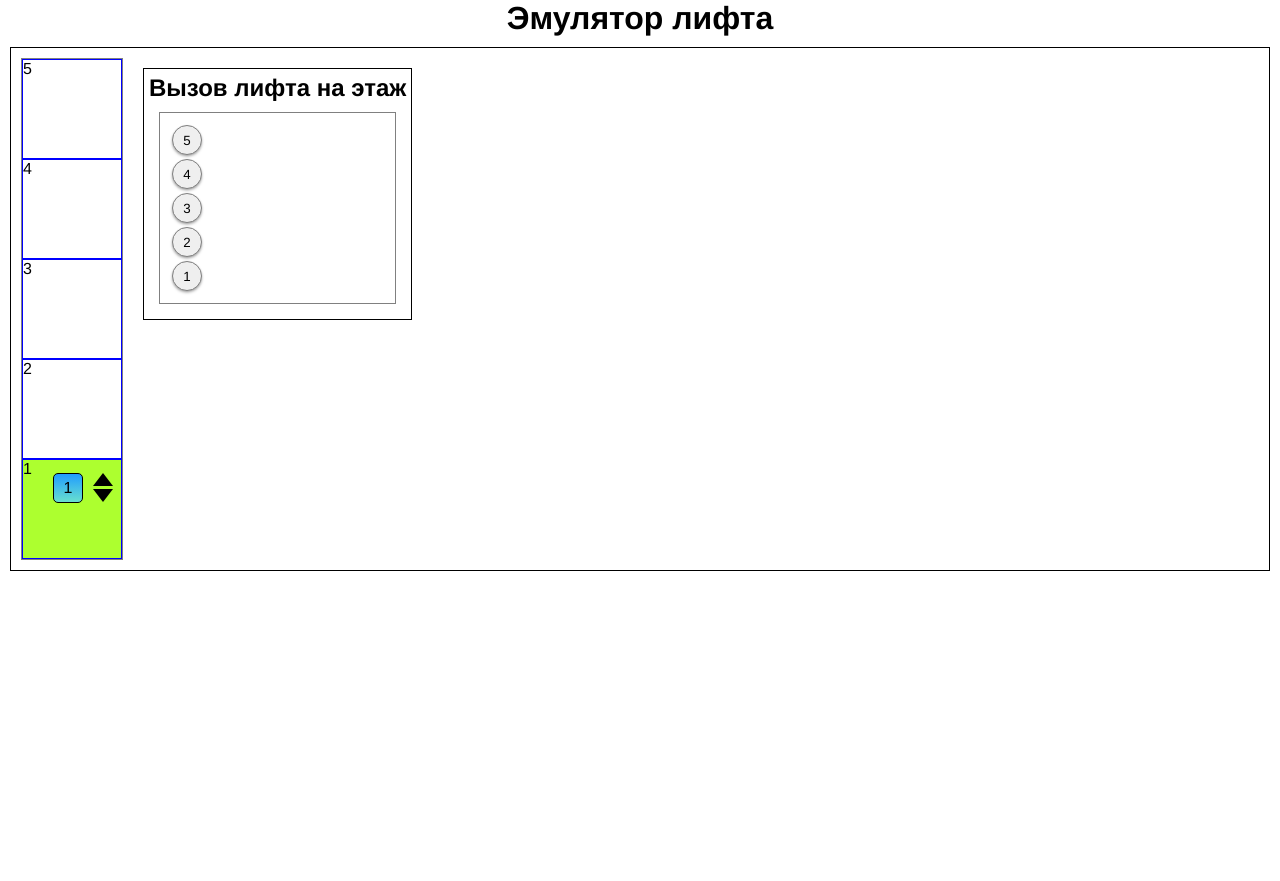
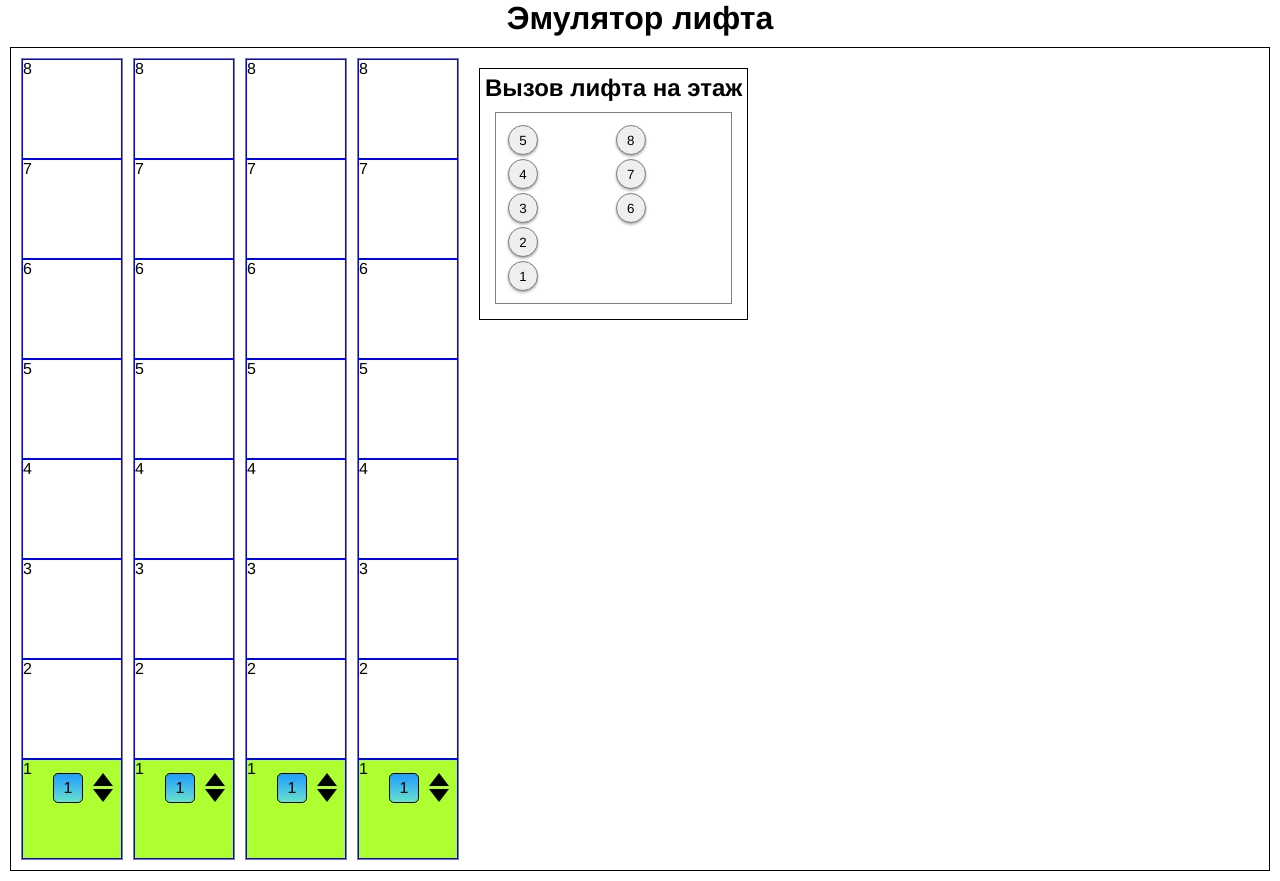
Before and after one commit to flamaster00/lift-emulator, a Vue app: page / in a window 1280 px wide. Before the commit the page ends 800 px from the top, so only its background shows below. Built offline with nearby package versions, Linux system fonts and the light colour scheme.

Commit message:
added basic logic for multiple lifts

```diff
--- a/package.json
+++ b/package.json
@@ -3,7 +3,7 @@
   "version": "0.1.0",
   "private": true,
   "scripts": {
-    "serve": "vue-cli-service serve",
+    "start": "vue-cli-service serve",
     "build": "vue-cli-service build",
     "lint": "vue-cli-service lint"
   },
--- a/src/App.vue
+++ b/src/App.vue
@@ -1,19 +1,22 @@
 <script setup>
 import FloorsPanel from "@/components/FloorsPanel";
 import LiftShaft from "@/components/LiftShaft";
-import { ref } from "vue";
+import {reactive, ref} from "vue";
 
-const floors = ref(5)
-const floorPressed = ref(1)
+const floors = ref(8)
+const liftCount = ref(4)
+const floorPressed = reactive({floor: 1, count: 0})
 const queue = ref([])
+const lifts = ref([{}])
 
 
 function sendLiftToFloor(floor) {
-  floorPressed.value = floor
+  floorPressed.floor = floor
+  floorPressed.count++
 }
 
-function sendQueueToPanel(que) {
-  queue.value = que
+function getLiftsDataArray(liftsData) {
+lifts.value = liftsData
 }
 
 </script>
@@ -23,8 +26,9 @@ function sendQueueToPanel(que) {
   <div class="app">
     <LiftShaft
         :floors="floors"
-        :button="floorPressed"
-        @queue="sendQueueToPanel"
+        :floor-pressed="floorPressed"
+        :lift-count="liftCount"
+        @lifts="getLiftsDataArray"
     />
     <FloorsPanel
         :floors="floors"
--- a/src/components/FloorsPanel.vue
+++ b/src/components/FloorsPanel.vue
@@ -19,18 +19,18 @@ function setNextFloor(id) {
     <div class="floor-buttons">
       <div
           class="floor-button-container"
-          v-for="index in props.floors"
-          :key="index"
+          v-for="floor in props.floors"
+          :key="floor"
       >
         <button
-            :key="index"
+            :key="floor"
             :class="{
-              active: queue.includes(index),
-              next: index === props.queue[0]
+              active: queue.includes(floor),
+              next: floor === props.queue[0]
             }"
-            @click="setNextFloor(index)"
+            @click="setNextFloor(floor)"
         >
-          {{index}}
+          {{floor}}
         </button>
       </div>
     </div>
--- a/src/components/LiftCabin.vue
+++ b/src/components/LiftCabin.vue
@@ -1,88 +1,38 @@
 <script setup>
 
-import {computed, ref, watch} from "vue";
+import {computed, onMounted, reactive, watch} from "vue";
 
 const props = defineProps({
-  floorNumber: Number,
+  data: Object,
+  liftId: Number,
 })
 
-const emit = defineEmits(['queue'])
+const emit = defineEmits(['lift'])
 
-const currentFloor = ref(1)
-const nextFloor = ref (1)
-const queue = ref([])
-const isMoving = ref(false)
-const isWaiting = ref(false)
-const isReady = ref(true)
-
-function checkPressedButton(floor) {
-  //  NO items in queue
-  if (!queue.value.length) {
-    if (floor !== currentFloor.value) {
-      queue.value.push(floor)
-      emit('queue', queue.value)
-    }
-  } else {
-    // there ARE items in queue
-    if (queue.value.indexOf(floor) === -1) {
-      queue.value.push(floor)
-      emit('queue', queue.value)
-    }
-  }
-}
-
-function liftStart() {
-  if (queue.value.length) {
-    if (isReady.value) {
-      const nextFloor = queue.value[0]
-      liftMoving(nextFloor)
-      }
-  }
-}
-function liftMoving(floor) {
-  isReady.value = false
-  isMoving.value = true
-  nextFloor.value = floor
-
-}
-function liftWaiting() {
-  isMoving.value = false
-  isWaiting.value = true
-  currentFloor.value = nextFloor.value
-
-  setTimeout(() => {
-    liftReady()
-  }, 3000)
-}
-function liftReady() {
-  queue.value.shift()
-  emit('queue', queue.value)
-  isWaiting.value = false
-  isReady.value = true
-}
-const moveToFloor = computed(() => {
-  const position = -((nextFloor.value - 1) * 100)
-  const transition = Math.abs(nextFloor.value - currentFloor.value)
-  return `top: ${position}px; transition: top ${transition}s ease-in-out`
+const lift = reactive({
+  id: props.liftId,
+  currentFloor: 1,
+  nextFloor: 1,
+  queue: [],
+  isMoving: false,
+  isWaiting: false,
+  isReady: true
 })
 
-const direction = computed(() => {
-  return nextFloor.value - currentFloor.value
+onMounted(() => {
+  emit('lift', lift)
 })
 
-// call liftWaiting() after moving transition ended.
-// moved this function here because it won't work in liftStart() function after liftMoving()
-// as it can't see isWaiting change
-function transitionEnd() {
-  liftWaiting()
-}
+watch(lift,
+    () => {
+      emit('lift', lift)
+})
 
-// checkPressedButton function can't see new value of props.floorNumber without watcher
 watch(
-    () => props.floorNumber,
+    () => props.data.nextFloor,
     () => {
-      checkPressedButton(props.floorNumber)
-      if (isReady.value) {
+      if (lift.id === props.data.id) lift.queue.push(props.data.nextFloor)
+      if (lift.isReady) {
         liftStart()
       }
     }
@@ -90,11 +40,43 @@ watch(
 
 // Without isReady lift won't start after finishing move to floor
 watch(
-    () => [queue.value, isReady.value],
+    () => [lift.queue, lift.isReady],
     liftStart
 )
 
-checkPressedButton(props.floorNumber)
+function liftStart() {
+  if (lift.queue.length) {
+    if (lift.isReady) {
+      lift.nextFloor = lift.queue[0]
+      }
+  }
+}
+function liftMoving() {
+  lift.isReady = false
+  lift.isMoving = true
+}
+function liftWaiting() {
+  lift.isMoving = false
+  lift.isWaiting = true
+  setTimeout(() => {
+    liftReady()
+  }, 3000)
+}
+function liftReady() {
+  lift.queue.shift()
+  lift.currentFloor = lift.nextFloor
+  lift.isWaiting = false
+  lift.isReady = true
+}
+const moveToFloor = computed(() => {
+  const position = -((lift.nextFloor - 1) * 100)
+  const transition = Math.abs(lift.nextFloor - lift.currentFloor)
+  return `top: ${position}px; transition: top ${transition}s ease-in-out`
+})
+
+const direction = computed(() => {
+  return lift.nextFloor - lift.currentFloor
+})
 
 </script>
 
@@ -103,20 +85,21 @@ checkPressedButton(props.floorNumber)
   <div
       class="lift"
       :style="moveToFloor"
-      :class="{'is-moving': isMoving, 'is-waiting': isWaiting, 'is-ready':isReady}"
-      @transitionend="transitionEnd"
+      :class="{'is-moving': lift.isMoving, 'is-waiting': lift.isWaiting, 'is-ready':lift.isReady}"
+      @transitionstart="liftMoving"
+      @transitionend="liftWaiting"
   >
-    <div class="screen">{{nextFloor}}</div>
+    <div class="screen">{{lift.nextFloor}}</div>
     <div>
       <div
           class="arrow-up"
-          :class="{up: direction > 0, 'is-waiting-up': isWaiting}"
+          :class="{up: direction > 0, 'is-waiting-up': lift.isWaiting}"
 
       >
       </div>
       <div
           class="arrow-down"
-          :class="{down: direction < 0, 'is-waiting-down': isWaiting}"
+          :class="{down: direction < 0, 'is-waiting-down': lift.isWaiting}"
       >
       </div>
     </div>
--- a/src/components/LiftShaft.vue
+++ b/src/components/LiftShaft.vue
@@ -1,32 +1,71 @@
 <script setup>
 
 import LiftCabin from "@/components/LiftCabin";
+import {reactive, ref, watch} from "vue";
 
-defineProps({
+const props = defineProps({
   floors: Number,
-  button: Number
+  liftCount: Number,
+  floorPressed: Object
 })
 
-const emit = defineEmits(['queue'])
+const lifts = ref([])
+const liftToFloor = reactive({})
 
-function sendQueueToParent(queue) {
-  emit('queue', queue)
+const emit = defineEmits(['lifts'])
+
+watch(
+    () => props.floorPressed.count,
+    sendLiftToFloor
+)
+
+
+function getLiftData(liftData) {
+  if (lifts.value.indexOf(liftData) === -1) {
+    lifts.value.push(liftData)
+  }
+  emit("lifts", lifts)
+}
+
+function chooseLift (liftsArr, targetFloor) {
+
+  let sortLifts = liftsArr.slice()
+  // Filter by isReady
+  if (sortLifts.filter(lift => lift.isReady).length) {
+    let isReadyFiltered = sortLifts.filter(lift => lift.isReady)
+    //Filter by lift is not on pressed floor
+    if (isReadyFiltered.filter(lift => lift.currentFloor !== targetFloor).length) {
+      let filteredByFloor = (isReadyFiltered.filter(lift => lift.currentFloor !== targetFloor))
+      //sort by closest floor
+      filteredByFloor.sort((a, b) => Math.abs(targetFloor - a.currentFloor) - Math.abs(targetFloor - b.currentFloor))
+      return liftToFloor.id = filteredByFloor[0].id
+    }
+  }}
+
+function sendLiftToFloor() {
+  liftToFloor.nextFloor = props.floorPressed.floor
+  chooseLift(lifts.value, props.floorPressed.floor)
 }
 
 </script>
 
 <template>
-  <div class="floor-shaft">
+  <div
+      class="floor-shaft"
+      v-for="lift in liftCount"
+      :key="lift"
+  >
     <div
-        v-for="index in floors"
-        :key="index"
+        v-for="floor in floors"
+        :key="floor"
     >
       <LiftCabin
-        v-if="index === 1"
-        :floor-number="button"
-        @queue="sendQueueToParent"
+        v-if="floor === 1"
+        :data="liftToFloor"
+        :lift-id="lift"
+        @lift="getLiftData"
       />
-      {{index}}
+      {{floor}}
     </div>
   </div>
 </template>
```
